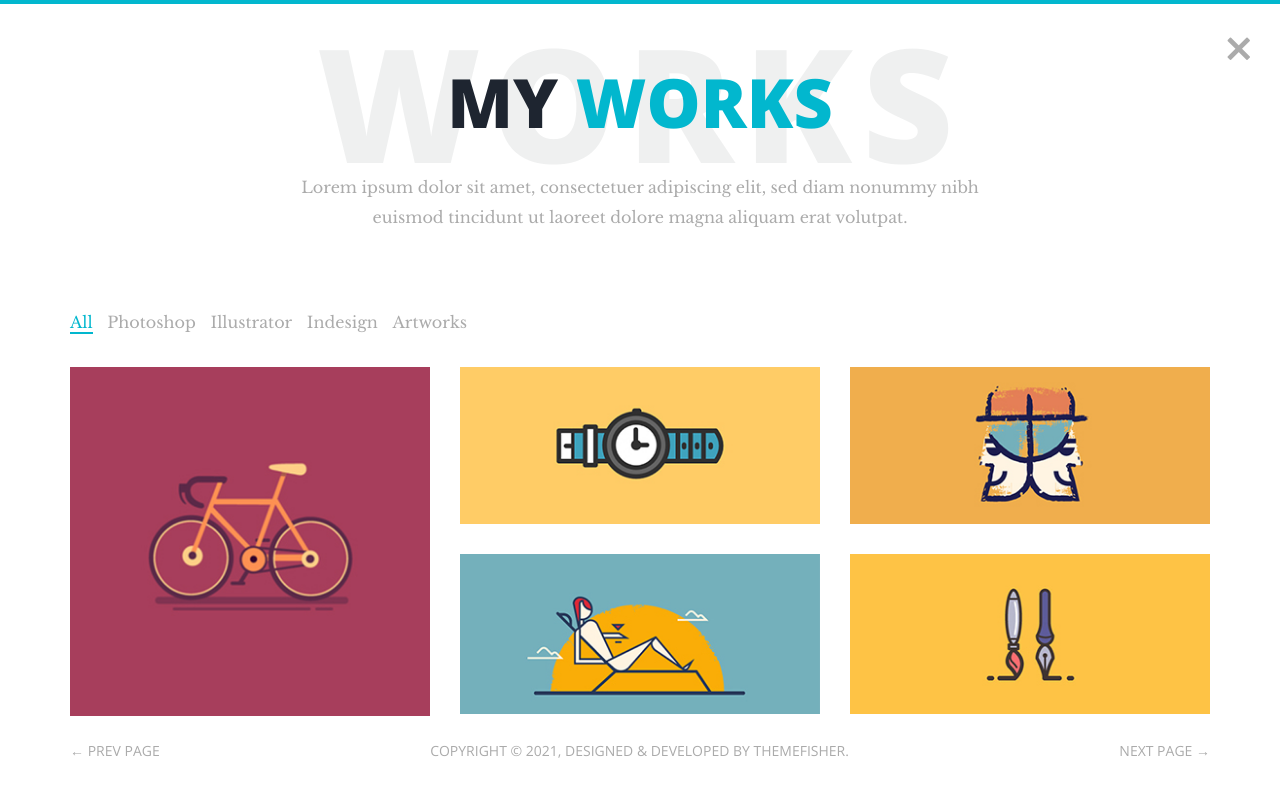
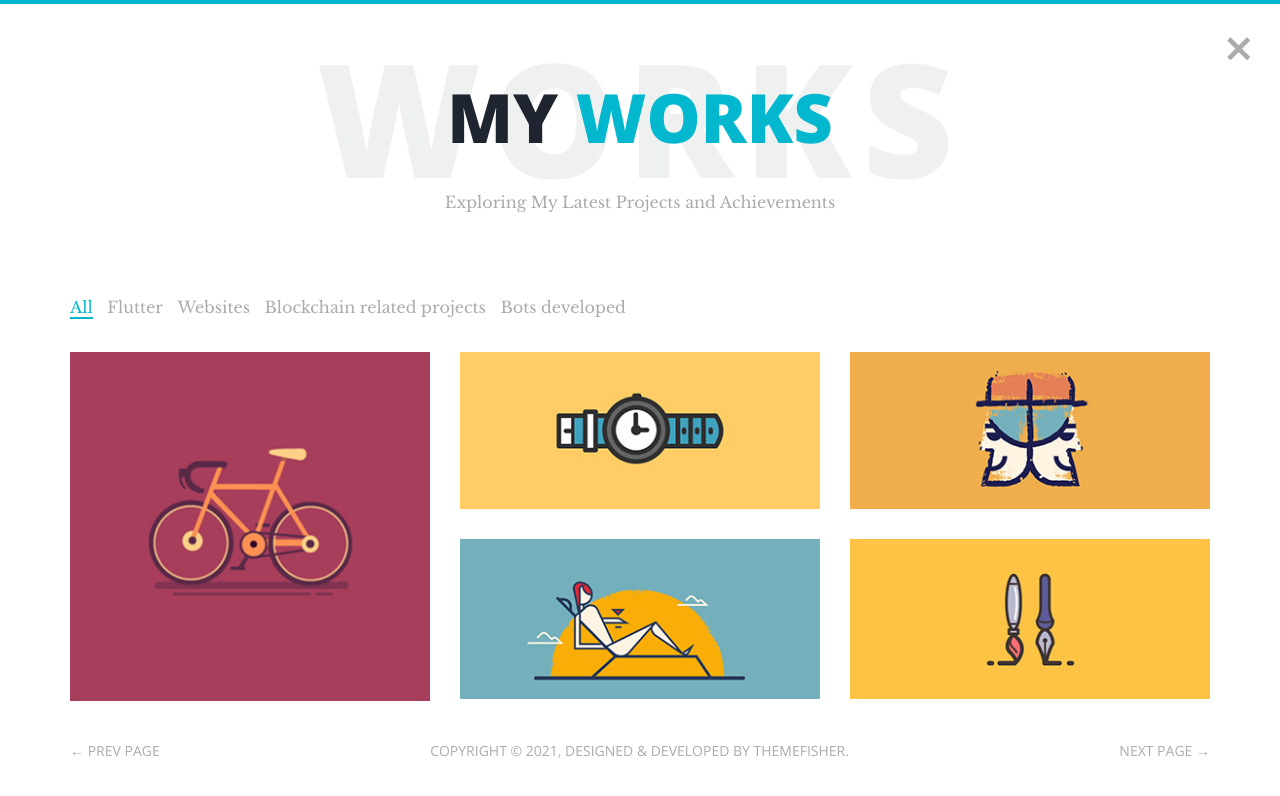
Before and after one commit to Noah-Liknaw/Portfolio, a plain HTML site: page works.html in a window 1280 px wide. Drawn offline with nearby package versions, Linux system fonts and the light colour scheme; files whose address does not match are found by name.

Commit message:
updated works page

```diff
--- a/works.html
+++ b/works.html
@@ -76,8 +76,9 @@ FACEBOOK: https://www.facebook.com/themefisher
           <div class="col-xs-12 col-md-offset-1 col-md-10 col-lg-offset-2 col-lg-8">
             <div class="page-title text-center">
               <h2>My <span class="primary">works</span> <span class="title-bg">works</span></h2>
-              <p>Lorem ipsum dolor sit amet, consectetuer adipiscing elit, sed diam nonummy nibh euismod tincidunt ut
-                laoreet dolore magna aliquam erat volutpat.</p>
+              <p>Exploring My Latest Projects and Achievements
+
+              </p>
             </div>
           </div>
         </div> <!-- /.row -->
@@ -86,10 +87,10 @@ FACEBOOK: https://www.facebook.com/themefisher
           <div class="col-xs-12">
             <ul class="filter list-inline">
               <li><a href="#" class="active" data-filter="*">All</a></li>
-              <li><a href="#" data-filter=".Photoshop">Photoshop</a></li>
-              <li><a href="#" data-filter=".Illustrator">Illustrator</a></li>
-              <li><a href="#" data-filter=".Indesign">Indesign</a></li>
-              <li><a href="#" data-filter=".Artworks">Artworks</a></li>
+              <li><a href="#" data-filter=".Photoshop">Flutter</a></li>
+              <li><a href="#" data-filter=".Illustrator">Websites</a></li>
+              <li><a href="#" data-filter=".Indesign">Blockchain related projects</a></li>
+              <li><a href="#" data-filter=".Artworks">Bots developed</a></li>
             </ul>
           </div>
         </div>
```
